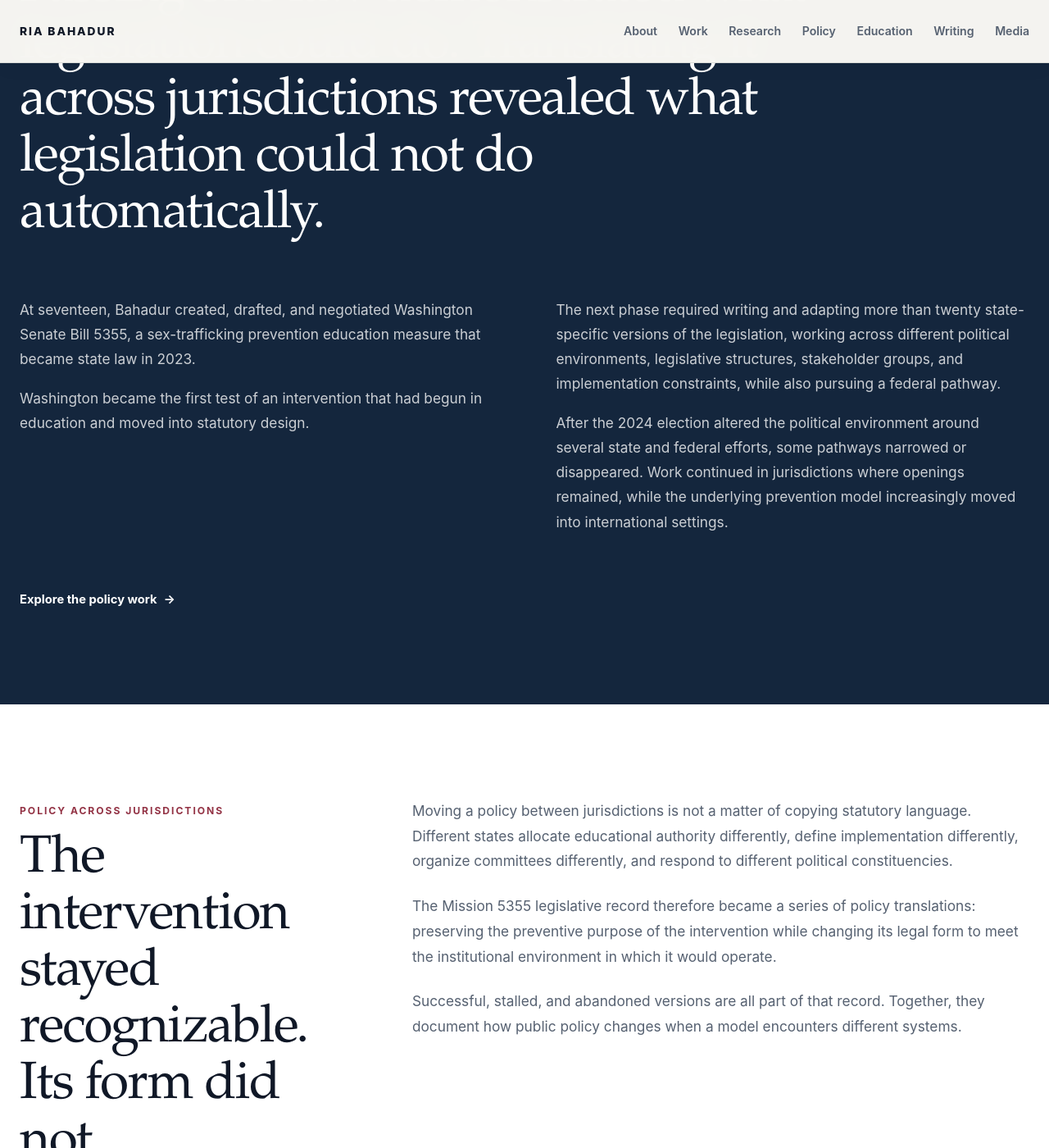
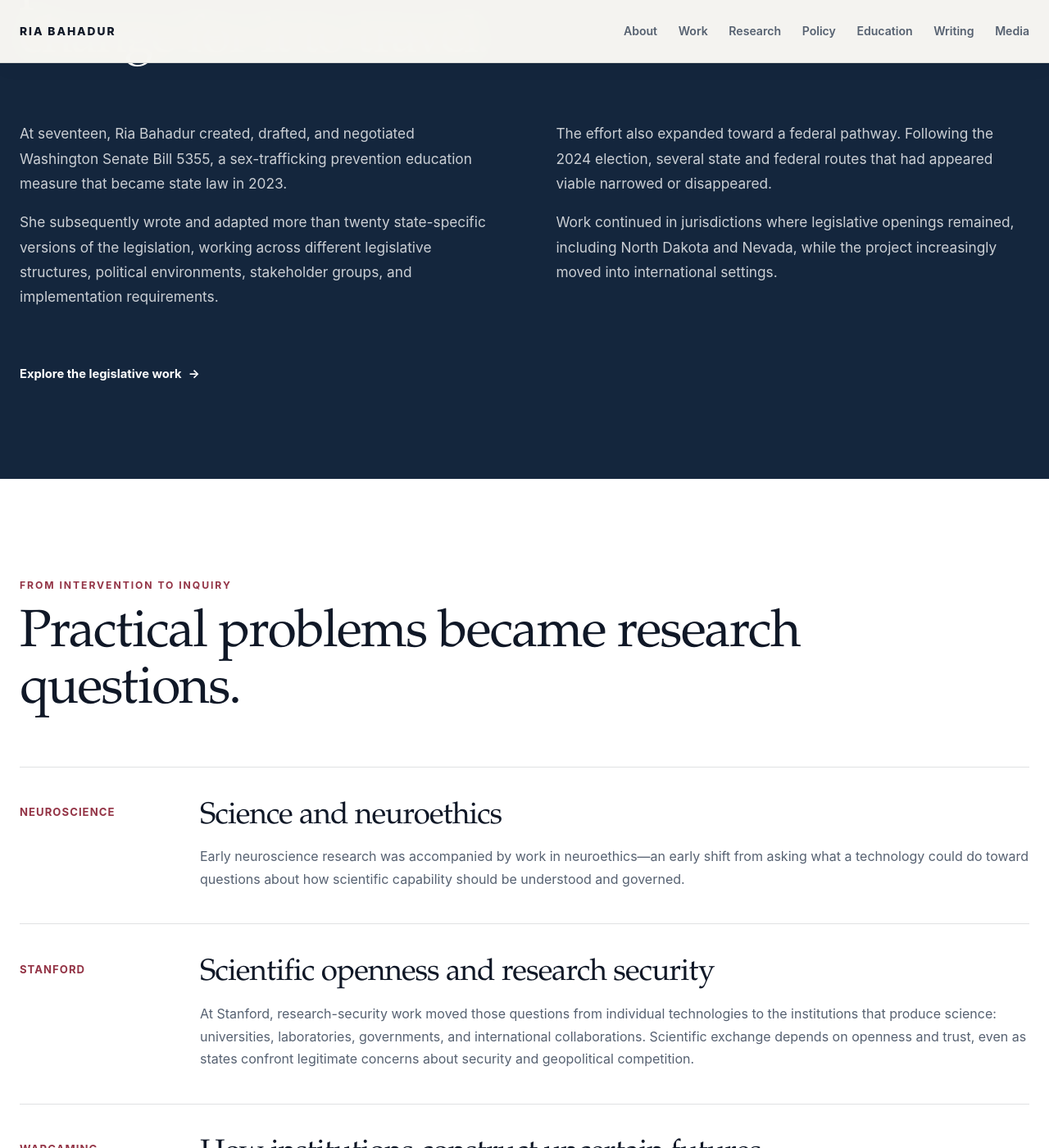
Before and after one commit to riabahadur/riabahadur.github.io, a Jekyll site: the page built from about/index.html, in a window 1280 px wide and 1400 px high, scrolled down 2771 px. Shown: the whole window at 82% size. Built offline with Jekyll 4.4.1, drawn with Linux system fonts in a browser that asks for light colours; some of the changed text lies outside the part shown.

Commit message:
Update index.html
Tighten About page and remove overstatement

```diff
--- a/about/index.html
+++ b/about/index.html
@@ -17,13 +17,13 @@
     </span>
 
     <h1 class="page-header__title">
-      Work across systems, connected by a question of uncertainty.
+      Ria Bahadur works across science, security, law, and public institutions.
     </h1>
 
     <p class="page-header__description">
-      Ria Bahadur is a researcher, legislative author, and founder whose work
-      examines how institutions reason, adapt, and act when technology changes
-      faster than the systems responsible for governing it.
+      Her research and public work focus on how institutions make consequential
+      decisions under uncertainty—from military wargaming and research security
+      to legislation, education, and emerging technology.
     </p>
 
   </div>
@@ -40,37 +40,34 @@
   <div class="content-column">
 
     <span class="eyebrow">
-      The thread
+      The through line
     </span>
 
     <h2>
-      Science, security, law, and human vulnerability are not separate problems.
+      Different fields have led back to a small set of recurring questions.
     </h2>
 
     <div class="rich-text">
 
       <p>
-        Bahadur's work has developed across several environments that can look,
-        at first glance, unrelated: sex-trafficking prevention, military
-        wargaming, research security, science governance, education, and
-        emerging technology.
+        Her work spans sex-trafficking prevention, military wargaming,
+        research security, science governance, education, and emerging
+        technology. Across them, recurring questions concern who defines a
+        problem, how institutions interpret incomplete information, and what
+        happens when an idea moves from theory into practice.
       </p>
 
       <p>
-        The common problem is institutional decision-making under uncertainty.
         A policy can succeed in one jurisdiction and fail in another. A
         wargame can make one future appear plausible while rendering another
-        invisible. Scientific openness can be both an engine of discovery and
-        a source of security tension. Educational systems can attempt
-        prevention while relying on assumptions that obscure the people they
-        are intended to protect.
+        less visible. Scientific openness can enable discovery while also
+        creating difficult questions of security, competition, and trust.
       </p>
 
       <p>
-        Across these settings, the recurring interest is less in whether a
-        model works in theory than in what happens when it encounters people,
-        institutions, incentives, technologies, and competing forms of
-        expertise.
+        The interest is not only in whether an idea works in theory, but in
+        what changes when it encounters institutions, incentives, technologies,
+        expertise, and people.
       </p>
 
     </div>
@@ -106,22 +103,21 @@
       <div class="split-section__main rich-text rich-text--serif">
 
         <p>
-          Bahadur began working on sex-trafficking prevention at twelve.
-          The earliest work focused on education: examining how stereotypes
-          surrounding sexual violence and trafficking could shape whether
-          victims were recognized, believed, or reached by prevention efforts.
+          The earliest work began with sex-trafficking prevention at twelve,
+          focusing on how stereotypes surrounding sexual violence and
+          trafficking could affect whether victims were recognized, believed,
+          or reached by prevention efforts.
         </p>
 
         <p>
-          That work later developed into educational material for students
-          and educators and a professional guide for Sexual Assault Nurse
+          That work developed into educational material for students and
+          educators, followed by a professional guide for Sexual Assault Nurse
           Examiners.
         </p>
 
         <p>
-          The legislative question came afterward: if prevention education
-          mattered, how could an intervention move beyond individual programs
-          and become part of a durable public system?
+          The legislative work came later: how could prevention education move
+          from individual programs into public-school requirements?
         </p>
 
       </div>
@@ -146,23 +142,26 @@
     </span>
 
     <h2 class="section-heading-wide">
-      Passing one law demonstrated what legislation could do. Translating it
-      across jurisdictions revealed what legislation could not do automatically.
+      Washington proved the proposal could become law. The next twenty-plus
+      drafts showed how much had to change for it to travel.
     </h2>
+
 
     <div class="two-column-text">
 
       <div>
 
         <p>
-          At seventeen, Bahadur created, drafted, and negotiated Washington
-          Senate Bill 5355, a sex-trafficking prevention education measure
-          that became state law in 2023.
+          At seventeen, Ria Bahadur created, drafted, and negotiated
+          Washington Senate Bill 5355, a sex-trafficking prevention education
+          measure that became state law in 2023.
         </p>
 
         <p>
-          Washington became the first test of an intervention that had begun
-          in education and moved into statutory design.
+          She subsequently wrote and adapted more than twenty state-specific
+          versions of the legislation, working across different legislative
+          structures, political environments, stakeholder groups, and
+          implementation requirements.
         </p>
 
       </div>
@@ -171,23 +170,21 @@
       <div>
 
         <p>
-          The next phase required writing and adapting more than twenty
-          state-specific versions of the legislation, working across different
-          political environments, legislative structures, stakeholder groups,
-          and implementation constraints, while also pursuing a federal pathway.
+          The effort also expanded toward a federal pathway. Following the
+          2024 election, several state and federal routes that had appeared
+          viable narrowed or disappeared.
         </p>
 
         <p>
-          After the 2024 election altered the political environment around
-          several state and federal efforts, some pathways narrowed or
-          disappeared. Work continued in jurisdictions where openings remained,
-          while the underlying prevention model increasingly moved into
-          international settings.
+          Work continued in jurisdictions where legislative openings remained,
+          including North Dakota and Nevada, while the project increasingly
+          moved into international settings.
         </p>
 
       </div>
 
     </div>
+
 
     <div class="section-link">
 
@@ -195,7 +192,7 @@
         class="text-link text-link--light"
         href="/policy/"
       >
-        Explore the policy work
+        Explore the legislative work
       </a>
 
     </div>
@@ -206,64 +203,10 @@
 
 
 <!-- ======================================================
-     POLICY TRANSLATION
+     FROM PRACTICE TO RESEARCH
      ====================================================== -->
 
 <section class="section section--white">
-
-  <div class="container">
-
-    <div class="split-section">
-
-      <div class="split-section__side">
-
-        <span class="eyebrow">
-          Policy across jurisdictions
-        </span>
-
-        <h2>
-          The intervention stayed recognizable. Its form did not.
-        </h2>
-
-      </div>
-
-
-      <div class="split-section__main rich-text">
-
-        <p>
-          Moving a policy between jurisdictions is not a matter of copying
-          statutory language. Different states allocate educational authority
-          differently, define implementation differently, organize committees
-          differently, and respond to different political constituencies.
-        </p>
-
-        <p>
-          The Mission 5355 legislative record therefore became a series of
-          policy translations: preserving the preventive purpose of the
-          intervention while changing its legal form to meet the institutional
-          environment in which it would operate.
-        </p>
-
-        <p>
-          Successful, stalled, and abandoned versions are all part of that
-          record. Together, they document how public policy changes when a
-          model encounters different systems.
-        </p>
-
-      </div>
-
-    </div>
-
-  </div>
-
-</section>
-
-
-<!-- ======================================================
-     INTELLECTUAL TRAJECTORY
-     ====================================================== -->
-
-<section class="section">
 
   <div class="container">
 
@@ -279,29 +222,33 @@
     <div class="timeline">
 
 
+      <!-- NEUROSCIENCE -->
+
       <div class="timeline-item">
 
         <div class="timeline-item__date">
-          Early work
+          Neuroscience
         </div>
 
         <div>
 
           <h3>
-            Neuroscience and neuroethics
+            Science and neuroethics
           </h3>
 
           <p class="work-item__description">
-            Early scientific research introduced questions of capability,
-            intervention, and uncertainty. Neuroethics added a second problem:
-            what becomes possible through science is not necessarily identical
-            to what institutions should permit, govern, or protect.
+            Early neuroscience research was accompanied by work in
+            neuroethics—an early shift from asking what a technology could do
+            toward questions about how scientific capability should be
+            understood and governed.
           </p>
 
         </div>
 
       </div>
 
+
+      <!-- RESEARCH SECURITY -->
 
       <div class="timeline-item">
 
@@ -316,16 +263,20 @@
           </h3>
 
           <p class="work-item__description">
-            Research-security work shifted the problem from individual
-            technologies to scientific systems. Open science depends on
-            collaboration, exchange, and trust, even as states confront
-            legitimate security concerns and geopolitical competition.
+            At Stanford, research-security work moved those questions from
+            individual technologies to the institutions that produce science:
+            universities, laboratories, governments, and international
+            collaborations. Scientific exchange depends on openness and trust,
+            even as states confront legitimate concerns about security and
+            geopolitical competition.
           </p>
 
         </div>
 
       </div>
 
+
+      <!-- WARGAMING -->
 
       <div class="timeline-item">
 
@@ -340,36 +291,10 @@
           </h3>
 
           <p class="work-item__description">
-            Wargaming provided a way to study uncertainty directly. Scenario
-            design, representations of technology, temporal structure, and
-            participant expertise do not simply describe possible futures;
-            they help determine which futures institutions come to regard as
-            plausible.
-          </p>
-
-        </div>
-
-      </div>
-
-
-      <div class="timeline-item">
-
-        <div class="timeline-item__date">
-          Current research
-        </div>
-
-        <div>
-
-          <h3>
-            Science, security, and institutional design
-          </h3>
-
-          <p class="work-item__description">
-            Current work examines how expertise, technological change,
-            institutional design, and competing forms of authority shape
-            decisions about uncertain futures—from military planning and
-            research security to scientific collaboration and emerging
-            technology governance.
+            Current wargaming research asks how scenario design,
+            representations of technology, temporal structure, and participant
+            expertise shape what players—and eventually institutions—come to
+            regard as plausible futures.
           </p>
 
         </div>
@@ -378,6 +303,16 @@
 
 
     </div>
+
+
+    <p
+      class="lede"
+      style="margin-top:3.5rem; margin-bottom:0;"
+    >
+      These questions now inform broader work on research security,
+      technological change, scientific governance, and institutional
+      decision-making.
+    </p>
 
   </div>
 
@@ -388,7 +323,7 @@
      CURRENT QUESTIONS
      ====================================================== -->
 
-<section class="section section--white">
+<section class="section">
 
   <div class="content-column">
 
@@ -426,10 +361,9 @@
         </h3>
 
         <p>
-          Scientific collaboration relies on exchange and trust; national
-          security systems are often organized around restriction and risk.
-          Where can those logics coexist, and where do they become
-          incompatible?
+          Scientific collaboration relies on exchange and trust; security
+          regimes often rely on restriction and risk management. Where can
+          those logics coexist, and where do they become incompatible?
         </p>
 
       </article>
@@ -442,24 +376,9 @@
         </h3>
 
         <p>
-          When a law, model, technology, game, or educational intervention
-          moves between systems, which elements must remain fixed and which
-          must change for the underlying function to survive?
-        </p>
-
-      </article>
-
-
-      <article class="question-item">
-
-        <h3>
-          When should institutions act before certainty exists?
-        </h3>
-
-        <p>
-          Prevention and strategic foresight often require action before harm
-          or opportunity is fully visible. Governance must therefore distinguish
-          responsible anticipation from institutional overconfidence.
+          When a law, model, technology, game, or educational resource moves
+          between systems, which elements must remain fixed and which must
+          change for its underlying purpose to survive?
         </p>
 
       </article>
@@ -473,102 +392,7 @@
 
 
 <!-- ======================================================
-     METHOD / APPROACH
-     ====================================================== -->
-
-<section class="section">
-
-  <div class="container">
-
-    <span class="eyebrow">
-      Approach
-    </span>
-
-    <h2 class="section-heading-wide">
-      Study the system. Build something inside it. Learn from what resists.
-    </h2>
-
-
-    <div class="card-grid">
-
-
-      <div class="card card--static">
-
-        <div>
-
-          <div class="card__number">
-            01
-          </div>
-
-          <h3>
-            Study
-          </h3>
-
-          <p>
-            Examine the histories, assumptions, classifications, incentives,
-            and institutions underneath a problem.
-          </p>
-
-        </div>
-
-      </div>
-
-
-      <div class="card card--static">
-
-        <div>
-
-          <div class="card__number">
-            02
-          </div>
-
-          <h3>
-            Build
-          </h3>
-
-          <p>
-            Turn an argument into something that can encounter reality:
-            legislation, games, curricula, analytical frameworks, or
-            technology.
-          </p>
-
-        </div>
-
-      </div>
-
-
-      <div class="card card--static">
-
-        <div>
-
-          <div class="card__number">
-            03
-          </div>
-
-          <h3>
-            Revise
-          </h3>
-
-          <p>
-            Treat resistance, disagreement, failed versions, and unexpected
-            outcomes as information about the system rather than noise around
-            the original idea.
-          </p>
-
-        </div>
-
-      </div>
-
-
-    </div>
-
-  </div>
-
-</section>
-
-
-<!-- ======================================================
-     BEYOND CURRENT WORK
+     EARLIER DISCIPLINES
      ====================================================== -->
 
 <section class="section section--white">
@@ -580,11 +404,11 @@
       <div class="split-section__side">
 
         <span class="eyebrow">
-          Beyond current work
+          Earlier disciplines
         </span>
 
         <h2>
-          Earlier interests remain part of the record.
+          The work began in more than one place.
         </h2>
 
       </div>
@@ -593,23 +417,24 @@
       <div class="split-section__main rich-text rich-text--serif">
 
         <p>
-          Bahadur's earlier work includes speech and debate, Hindustani
-          classical music, Kathak, poetry, neuroscience, community advocacy,
-          and the study of multiple languages.
+          Before her current work in science, security, law, and institutional
+          design, Bahadur trained and competed across speech and debate,
+          Hindustani classical music, Kathak, poetry, neuroscience, and
+          multilingual study.
         </p>
 
         <p>
-          These are preserved as part of the site's archive rather than
-          presented as parallel professional identities. They provide context
-          for the interests in communication, culture, argument, systems, and
-          interdisciplinary work that followed.
+          Those disciplines cultivated interests that continue to surface in
+          her work: argument and interpretation; language and culture;
+          performance and persuasion; scientific inquiry; and the movement of
+          ideas between people and institutions.
         </p>
 
         <a
           class="text-link"
           href="/archive/"
         >
-          Explore the archive
+          Explore earlier work
         </a>
 
       </div>
@@ -622,7 +447,7 @@
 
 
 <!-- ======================================================
-     NEXT
+     SELECTED WORK
      ====================================================== -->
 
 <section class="section section--navy">
@@ -630,12 +455,24 @@
   <div class="container">
 
     <span class="eyebrow">
-      Continue
+      Selected work
     </span>
 
-    <p class="pull-quote">
-      The useful unit of a career is not the affiliation. It is the work:
-      what was made, what happened when it met the world, and what changed next.
+    <h2 class="section-heading-wide">
+      Research, legislation, curricula, games, and projects.
+    </h2>
+
+    <p
+      style="
+        max-width:720px;
+        color:rgba(255,255,255,0.78);
+        font-size:1.08rem;
+        line-height:1.75;
+        margin-bottom:0;
+      "
+    >
+      Explore work across science, security, policy, education, and
+      technology.
     </p>
 
     <div class="section-link">
```
Also changed, not shown: other parts of about/index.html (+5 -5 lines).
